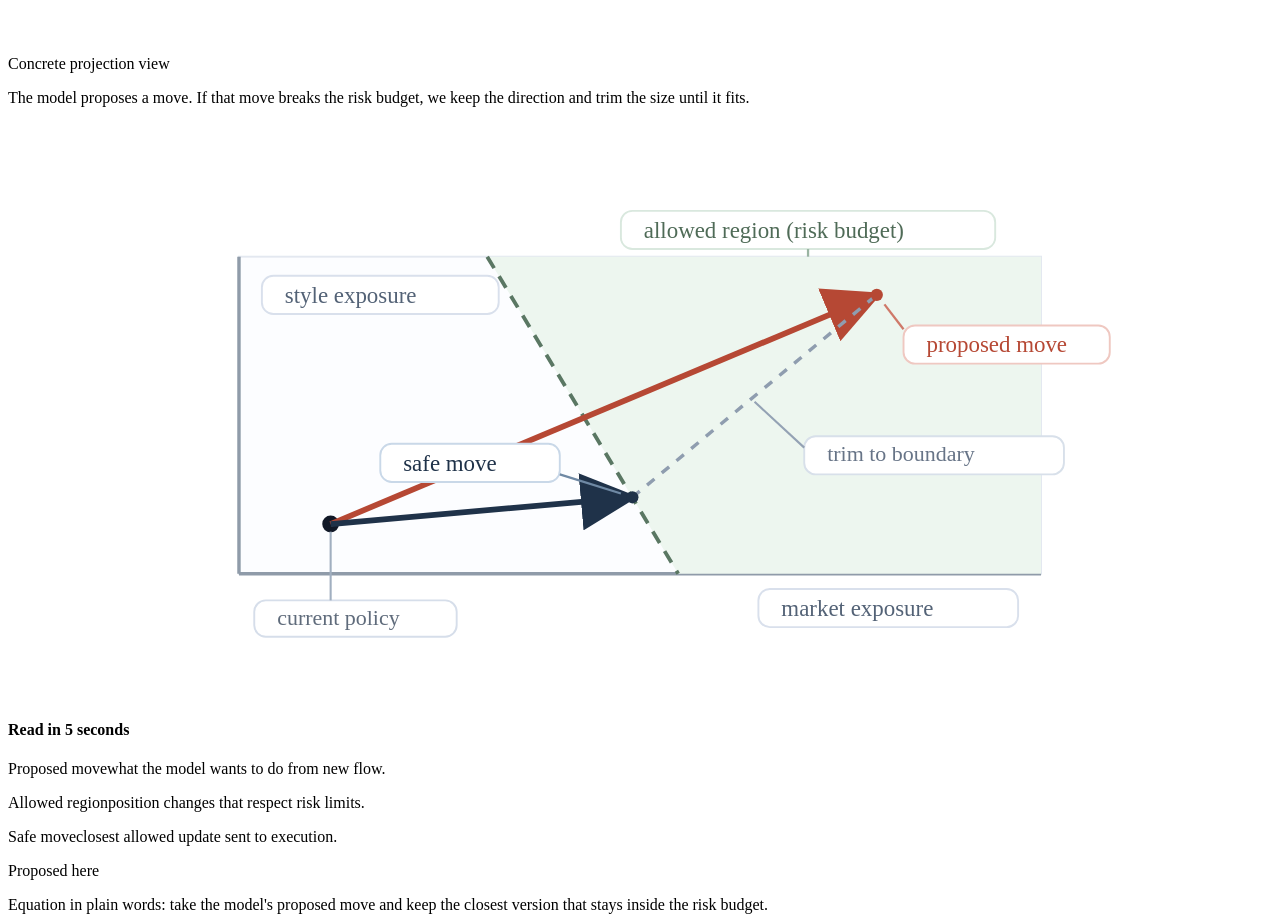
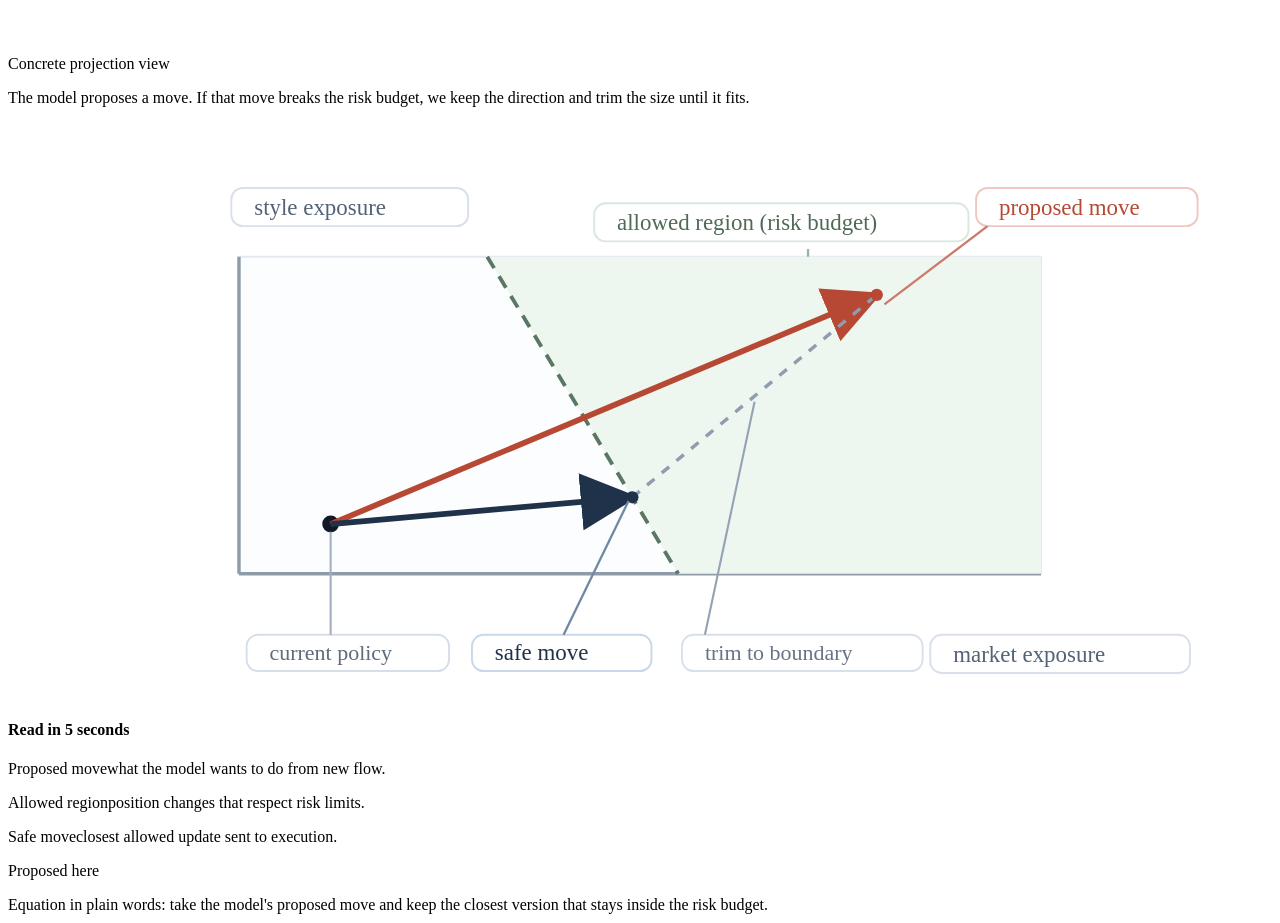
Before and after one commit to KumarNavish/CL-PLO, a website with bundled scripts: page index.html in a window 1280 px wide. Shown: the part 4840-5763 px from the top of the page. Built offline with nearby package versions, Linux system fonts and the light colour scheme.

Commit message:
Move projection labels off vectors into top/bottom rails

```diff
--- a/index.html
+++ b/index.html
@@ -349,21 +349,21 @@
 
                     <line x1="100" y1="236" x2="520" y2="236" stroke="#8f9ba9" stroke-width="1.8"></line>
                     <line x1="100" y1="236" x2="100" y2="70" stroke="#8f9ba9" stroke-width="1.8"></line>
-                    <rect x="112" y="80" width="124" height="20" rx="6" fill="#ffffff" stroke="#d9e0ec"></rect>
-                    <text x="124" y="94" font-size="12" fill="#536276">style exposure</text>
-                    <rect x="372" y="244" width="136" height="20" rx="6" fill="#ffffff" stroke="#d9e0ec"></rect>
-                    <text x="384" y="258" font-size="12" fill="#536276">market exposure</text>
+                    <rect x="96" y="34" width="124" height="20" rx="6" fill="#ffffff" stroke="#d9e0ec"></rect>
+                    <text x="108" y="48" font-size="12" fill="#536276">style exposure</text>
+                    <rect x="462" y="268" width="136" height="20" rx="6" fill="#ffffff" stroke="#d9e0ec"></rect>
+                    <text x="474" y="282" font-size="12" fill="#536276">market exposure</text>
 
                     <polygon points="230,70 520,70 520,236 330,236" fill="#edf6ef"></polygon>
                     <line x1="230" y1="70" x2="330" y2="236" stroke="#5a7763" stroke-width="2" stroke-dasharray="7 5"></line>
-                    <rect x="300" y="46" width="196" height="20" rx="6" fill="#ffffff" stroke="#d9e8de"></rect>
-                    <text x="312" y="60" font-size="12" fill="#4f6b57">allowed region (risk budget)</text>
+                    <rect x="286" y="42" width="196" height="20" rx="6" fill="#ffffff" stroke="#d9e8de"></rect>
+                    <text x="298" y="56" font-size="12" fill="#4f6b57">allowed region (risk budget)</text>
                     <line x1="398" y1="70" x2="398" y2="66" stroke="#9ab4a2" stroke-width="1.2"></line>
 
                     <circle cx="148" cy="210" r="4.4" fill="#111827"></circle>
-                    <rect x="108" y="250" width="106" height="19" rx="6" fill="#ffffff" stroke="#d6deea"></rect>
-                    <text x="120" y="263" font-size="11.5" fill="#5f6b7b">current policy</text>
-                    <line x1="148" y1="250" x2="148" y2="214" stroke="#a1afc0" stroke-width="1.1"></line>
+                    <rect x="104" y="268" width="106" height="19" rx="6" fill="#ffffff" stroke="#d6deea"></rect>
+                    <text x="116" y="281" font-size="11.5" fill="#5f6b7b">current policy</text>
+                    <line x1="148" y1="268" x2="148" y2="214" stroke="#a1afc0" stroke-width="1.1"></line>
 
                     <line x1="148" y1="210" x2="434" y2="90" stroke="#b64834" stroke-width="3" marker-end="url(#proj-raw-arrow)"></line>
                     <line x1="148" y1="210" x2="306" y2="196" stroke="#1f3249" stroke-width="3" marker-end="url(#proj-safe-arrow)"></line>
@@ -371,17 +371,17 @@
 
                     <circle cx="434" cy="90" r="3.2" fill="#b64834"></circle>
                     <circle cx="306" cy="196" r="3.2" fill="#1f3249"></circle>
-                    <rect x="448" y="106" width="108" height="20" rx="6" fill="#ffffff" stroke="#efc8c1"></rect>
-                    <text x="460" y="120" font-size="12" fill="#b64834">proposed move</text>
-                    <line x1="448" y1="108" x2="438" y2="95" stroke="#cf7969" stroke-width="1.2"></line>
+                    <rect x="486" y="34" width="116" height="20" rx="6" fill="#ffffff" stroke="#efc8c1"></rect>
+                    <text x="498" y="48" font-size="12" fill="#b64834">proposed move</text>
+                    <line x1="492" y1="54" x2="438" y2="95" stroke="#cf7969" stroke-width="1.2"></line>
 
-                    <rect x="174" y="168" width="94" height="20" rx="6" fill="#ffffff" stroke="#c9d8e8"></rect>
-                    <text x="186" y="182" font-size="12" fill="#1f3249">safe move</text>
-                    <line x1="268" y1="184" x2="300" y2="194" stroke="#6f89a4" stroke-width="1.2"></line>
+                    <rect x="222" y="268" width="94" height="19" rx="6" fill="#ffffff" stroke="#c9d8e8"></rect>
+                    <text x="234" y="281" font-size="12" fill="#1f3249">safe move</text>
+                    <line x1="270" y1="268" x2="304" y2="198" stroke="#6f89a4" stroke-width="1.2"></line>
 
-                    <rect x="396" y="164" width="136" height="20" rx="6" fill="#ffffff" stroke="#d8e0ea"></rect>
-                    <text x="408" y="177" font-size="11.5" fill="#677487">trim to boundary</text>
-                    <line x1="396" y1="170" x2="370" y2="146" stroke="#94a2b4" stroke-width="1.1"></line>
+                    <rect x="332" y="268" width="126" height="19" rx="6" fill="#ffffff" stroke="#d8e0ea"></rect>
+                    <text x="344" y="281" font-size="11.5" fill="#677487">trim to boundary</text>
+                    <line x1="344" y1="268" x2="370" y2="146" stroke="#94a2b4" stroke-width="1.1"></line>
                   </svg>
                 </figure>
 
```
